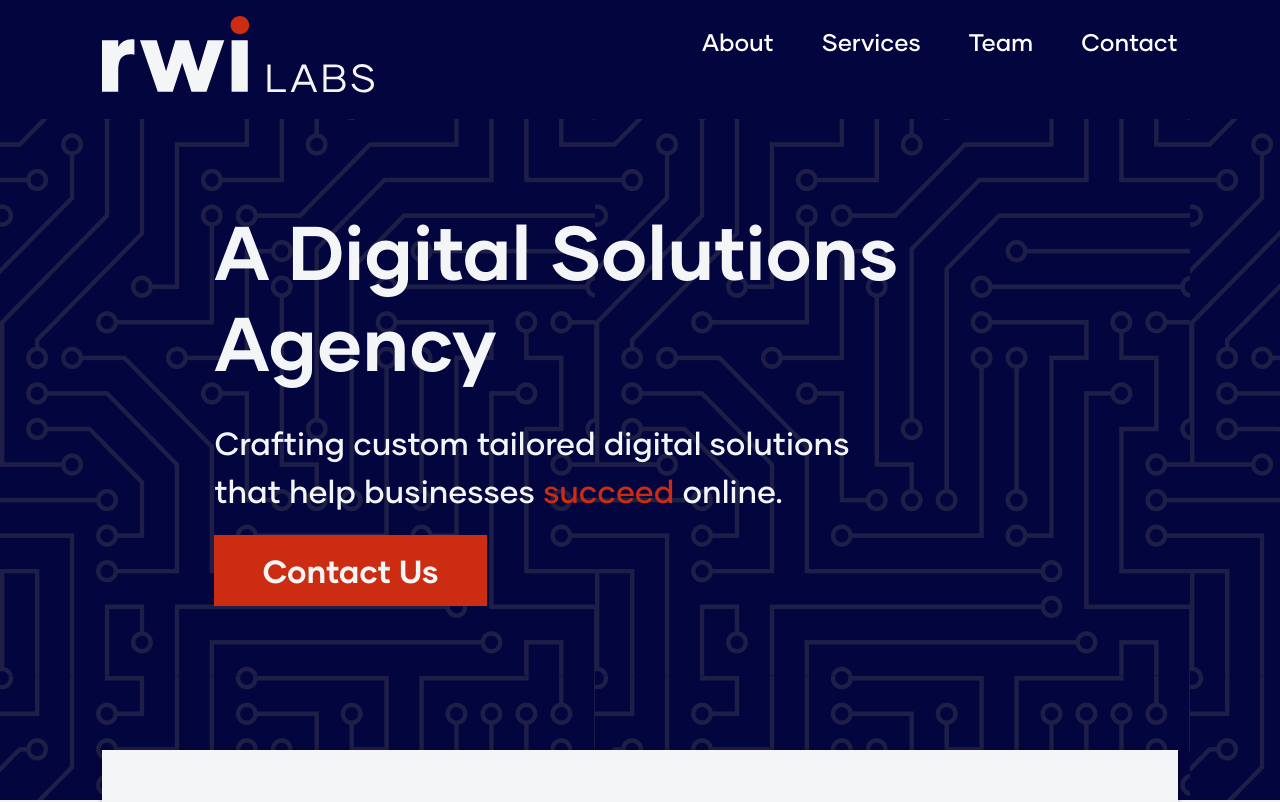
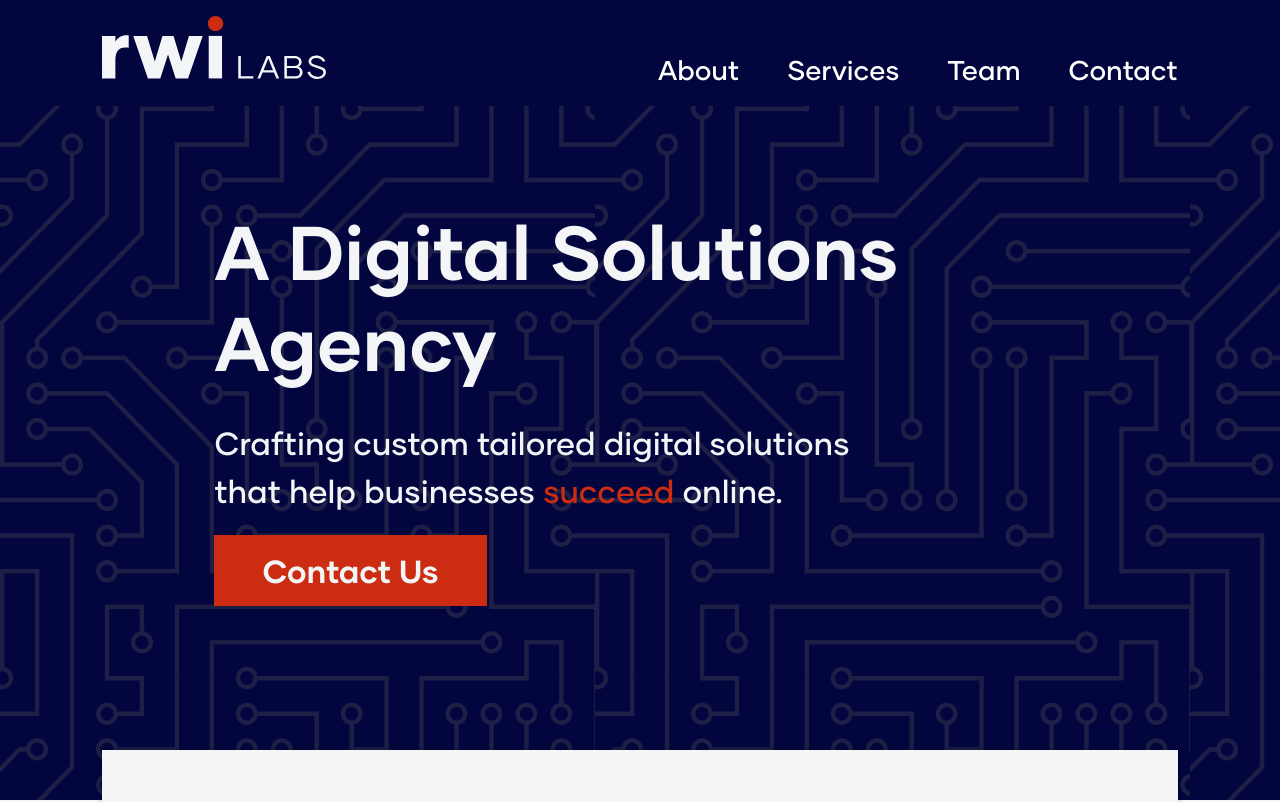
Before and after one commit to maplesyrupman/rwi-site, a Next.js app: page / in a window 1280 px wide. Shown: the top 802 px of the page. Built offline with nearby package versions, Linux system fonts and the light colour scheme.

Commit message:
dropdownMenu transition

```diff
--- a/components/Header.js
+++ b/components/Header.js
@@ -5,26 +5,10 @@ import styles from '../styles/Header.module.css'
 import { HiMenu } from "react-icons/hi";
 
 export default function Header() {
-    const [navbarOpen, setNavbarOpen] = useState(false);
+    const [menuOpen, setMenuOpen] = useState(false);
 
-    const handleToggle = () => {
-        setNavbarOpen(!navbarOpen);
-    }
-
-    const getStyles = () => {
-        if (navbarOpen) {
-            return styles.navOpen;
-        } else {
-            return styles.nav;
-        }
-    }
-
-    const getLinkStyles = () => {
-        if (navbarOpen) {
-            return styles.linkMenu;
-        } else {
-            return styles.linkContainer;
-        }
+    const toggleDropdown = () => {
+        setMenuOpen(!menuOpen);
     }
 
     return (
@@ -45,35 +29,38 @@ export default function Header() {
                     </div>
                 </a>
             </Link>
-            <nav className={getStyles()}>
-                <button className={styles.hamburger} onClick={handleToggle}>
+            <nav className={styles.nav}>
+                <button className={styles.hamburger} onClick={toggleDropdown}>
                     <HiMenu className='txtWhite' />
                 </button>
-                <ul className={getLinkStyles()}>
+                <ul className={`${styles.dropdownMenu} ${menuOpen ? styles.menuOpen : ''}`}>
                     <li className={styles.navLink}>
                         <Link href='#about'>
-                            <a className={styles.navLink} >
+                            <a
+                                className={styles.navLink}
+                                onClick={toggleDropdown}
+                            >
                                 About
                             </a>
                         </Link>
                     </li>
                     <li className={styles.navLink}>
                         <Link href='#services'>
-                            <a className={styles.navLink} >
+                            <a className={styles.navLink} onClick={toggleDropdown} >
                                 Services
                             </a>
                         </Link>
                     </li>
                     <li className={styles.navLink}>
                         <Link href='#team'>
-                            <a className={styles.navLink} >
+                            <a className={styles.navLink} onClick={toggleDropdown} >
                                 Team
                             </a>
                         </Link>
                     </li>
                     <li className={styles.navLink}>
                         <Link href='#contact'>
-                            <a className={styles.navLink} >
+                            <a className={styles.navLink} onClick={toggleDropdown} >
                                 Contact
                             </a>
                         </Link>
--- a/pages/index.js
+++ b/pages/index.js
@@ -90,6 +90,7 @@ export default function Home() {
   const [isMobile, setIsMobile] = useState(false)
 
   useEffect(() => {
+    setIsMobile(window.matchMedia('(max-width: 600px)').matches)
     window.onresize = () => setIsMobile(window.matchMedia('(max-width: 600px)').matches)
   }, []);
 
--- a/styles/Header.module.css
+++ b/styles/Header.module.css
@@ -5,11 +5,11 @@
     position: fixed;
     top: 0;
     width: 100%;
-    z-index: 3;
+    z-index: 7;
 }
 
 .logo {
-    width: 17rem;
+    width: 14rem;
     padding: 1rem 0 1.25rem 0;
 }
 
@@ -17,23 +17,19 @@
     display: flex;
     flex-direction: column;
     justify-content: flex-end;
-    max-height: fit-content;
 }
 
 .hamburger {
     display: none;
-    background: none;
-    border: none;
-    font-size: 2rem;
 }
 
-.linkContainer {
+.dropdownMenu {
     display: flex;
     list-style: none;
     gap: 3rem;
-    font-size: 1.5rem;
-    align-items: flex-start;
-    max-height: fit-content;
+    font-size: 1.7rem;
+    line-height: 1rem;
+    justify-content: flex-start;
 }
 
 .navLink {
@@ -51,35 +47,37 @@
 @media screen and (max-width: 900px) {
     .nav {
         align-items: flex-end;
-        padding: 1rem 0;
-    }
-
-    .navOpen {
-        display: flex;
-        flex-direction: column;
-        align-items: flex-end;
-        padding: 1rem 0;
+        justify-content: center;
+        position: relative;
     }
 
     .hamburger {
-        display: block;
-        position: fixed;
-        top: 2rem;
+        display: inline-block;
+        position: absolute;
+        background: none;
+        border: none;
+        font-size: 2.3rem;
+        cursor: pointer;
+        z-index: 8;
     }
 
-    .linkContainer {
-        display: none;
-    }
-
-    .linkMenu {
-        margin-top: 6rem;
+    .dropdownMenu {
         list-style: none;
         display: flex;
         flex-direction: column;
         align-items: flex-end;
-        gap: 3rem;
+        padding-top: 0rem;
+        gap: 2.3rem;
         font-size: 1.5rem;
-        transition: transform 0.3s ease-in-out;
+        transition: all .4s ease-in-out !important;
+        max-height: 0px;
+        opacity: 0;
+    }
+
+    .dropdownMenu.menuOpen {
+        max-height: 300px !important;
+        padding-top: 3rem;
+        opacity: 1;
     }
 }
 
--- a/styles/globals.css
+++ b/styles/globals.css
@@ -25,6 +25,10 @@ dd {
 ul[role='list'],
 ol[role='list'] {
   list-style: none;
+}
+
+html, body {
+  max-width: 100vw;
 }
 
 /*\ Set core root defaults */
```
